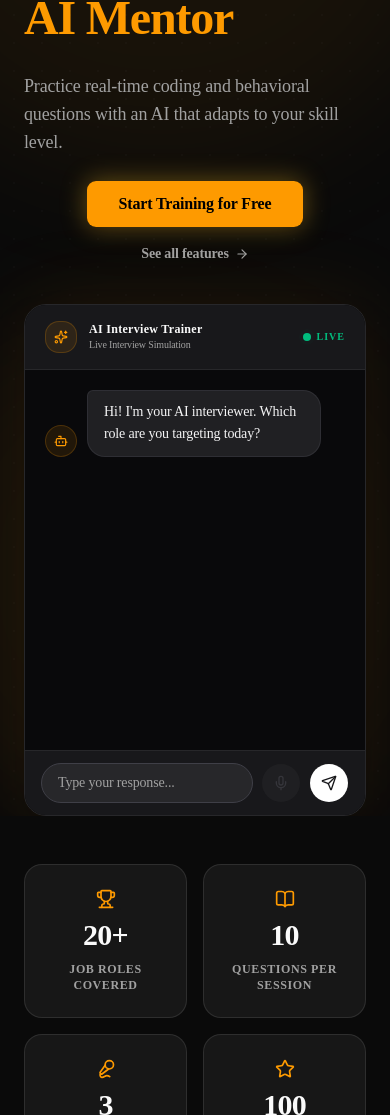
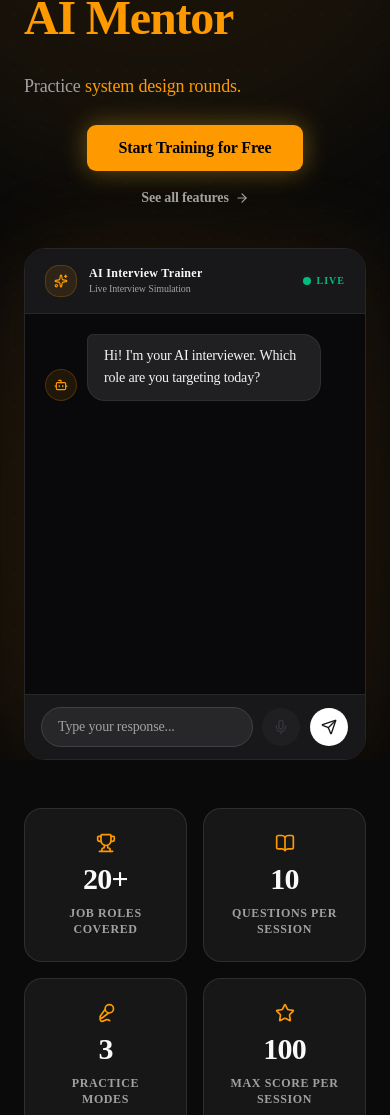
Before and after one commit to ShreyashMishra10/AI-Interview-Trainer, a Next.js app: page / in a window 390 px wide. Shown: the part 372-1487 px from the top of the page. Built offline with nearby package versions, Linux system fonts and the light colour scheme; no server answers.

Commit message:
Feat: Replace generic animations with distinct hero keyframes, typewriter subheading, CountUp stats, and Antimetal-style scroll reveals

```diff
--- a/app/(marketing)/globals.css
+++ b/app/(marketing)/globals.css
@@ -12,6 +12,11 @@
 .animate-marquee {
   animation: marquee 40s linear infinite;
 }
+
+.marquee-track:hover .animate-marquee {
+  animation-play-state: paused;
+}
+
 @layer utilities {
   .no-scrollbar::-webkit-scrollbar {
     display: none;
@@ -21,15 +26,47 @@
     scrollbar-width: none;
   }
 }
-@keyframes fadeInUp {
-  from {
-    opacity: 0;
-    transform: translateY(20px);
-  }
-  to {
-    opacity: 1;
-    transform: translateY(0);
-  }
+
+/* ── Hero animations ─────────────────────────────────────────── */
+
+/* Badge/label — slides in from the left */
+@keyframes slideFromLeft {
+  from { opacity: 0; transform: translateX(-22px); }
+  to   { opacity: 1; transform: translateX(0);     }
+}
+
+/* Headings — sharp vertical rise with expressive ease */
+@keyframes sharpRise {
+  from { opacity: 0; transform: translateY(36px); }
+  to   { opacity: 1; transform: translateY(0);    }
+}
+
+/* Body copy — blurs into focus */
+@keyframes focusIn {
+  from { opacity: 0; filter: blur(6px); transform: translateY(8px); }
+  to   { opacity: 1; filter: blur(0);  transform: translateY(0);    }
+}
+
+/* CTAs — spring-bounce entry */
+@keyframes springPop {
+  0%   { opacity: 0; transform: scale(0.88); }
+  62%  { opacity: 1; transform: scale(1.04); }
+  100% { opacity: 1; transform: scale(1);    }
+}
+
+/* ── Scroll-reveal keyframes ─────────────────────────────────── */
+
+/* Default: crisp upward wipe for text/content blocks */
+@keyframes wipeUp {
+  from { opacity: 0; transform: translateY(44px); }
+  to   { opacity: 1; transform: translateY(0);    }
+}
+
+/* Pop: for cards — lifts slightly then settles */
+@keyframes cardPop {
+  0%   { opacity: 0; transform: translateY(24px) scale(0.96); }
+  60%  { opacity: 1; transform: translateY(-3px) scale(1.01); }
+  100% {             transform: translateY(0)    scale(1);    }
 }
 
 @keyframes drawLine {
@@ -37,14 +74,36 @@
   to { height: 100%; }
 }
 
+/* ── Hero utility classes ────────────────────────────────────── */
+
+.animate-from-left {
+  animation: slideFromLeft 0.55s cubic-bezier(0.25, 0.46, 0.45, 0.94) both;
+}
+
 .animate-reveal {
-  opacity: 0;
-  animation: fadeInUp 0.8s ease-out forwards;
+  animation: sharpRise 0.75s cubic-bezier(0.16, 1, 0.3, 1) both;
+}
+
+.animate-focus-in {
+  animation: focusIn 0.85s cubic-bezier(0.25, 0.46, 0.45, 0.94) both;
+}
+
+.animate-spring {
+  animation: springPop 0.65s cubic-bezier(0.34, 1.56, 0.64, 1) both;
 }
 
 .animate-line {
   animation: drawLine 1s ease-in-out forwards;
 }
+
+@keyframes blink {
+  0%, 100% { opacity: 1; }
+  50%      { opacity: 0; }
+}
+.animate-blink {
+  animation: blink 1s step-end infinite;
+}
+
 
 @theme inline {
   --color-background: var(--background);
--- a/app/(marketing)/page.tsx
+++ b/app/(marketing)/page.tsx
@@ -8,6 +8,8 @@ import {
   Mic2, FileText, Languages, BarChart3, Radio, Zap,
   ArrowRight, Star, BookOpen, Trophy,
 } from "lucide-react";
+import { TypewriterText } from "@/components/TypewriterText";
+import { CountUp } from "@/components/CountUp";
 import Link from "next/link";
 
 /* ── SEO Metadata ──────────────────────────────────────────── */
@@ -177,7 +179,7 @@ export default async function Home() {
         {/* Hero text — centered when logged in, left-aligned when not */}
         <div className={`space-y-6 relative z-10 self-center ${isLoggedIn ? "w-full text-center flex flex-col items-center" : "flex-1"}`}>
           <div
-            className="animate-reveal inline-flex items-center gap-2 bg-amber-500/10 border border-amber-500/20 rounded-full px-4 py-1.5"
+            className="animate-from-left inline-flex items-center gap-2 bg-amber-500/10 border border-amber-500/20 rounded-full px-4 py-1.5"
             style={{ animationDelay: "0ms" }}
           >
             <Zap size={12} className="text-amber-500" aria-hidden />
@@ -195,16 +197,15 @@ export default async function Home() {
           </h1>
 
           <p
-            className="animate-reveal text-lg text-muted-foreground max-w-xl"
-            style={{ animationDelay: "300ms" }}
+            className="animate-focus-in text-lg text-muted-foreground max-w-xl"
+            style={{ animationDelay: "320ms" }}
           >
-            Practice real-time coding and behavioral questions with an AI that
-            adapts to your skill level.
+            Practice <TypewriterText />
           </p>
 
           <div
-            className="animate-reveal flex flex-col sm:flex-row items-center gap-4"
-            style={{ animationDelay: "450ms" }}
+            className="animate-spring flex flex-col sm:flex-row items-center gap-4"
+            style={{ animationDelay: "500ms" }}
           >
             {isLoggedIn ? (
               <Link href="/dashboard">
@@ -248,10 +249,10 @@ export default async function Home() {
         <div className="max-w-[1100px] mx-auto px-6 lg:px-20">
           <div className="grid grid-cols-2 sm:grid-cols-4 gap-4">
             {STATS.map((s, i) => (
-              <Reveal key={s.label} delay={i * 80}>
+              <Reveal key={s.label} delay={i * 90} variant="pop">
                 <div className="bg-white dark:bg-card border border-zinc-200 dark:border-border rounded-2xl p-6 shadow-sm dark:shadow-none flex flex-col items-center text-center gap-2 hover:border-amber-500/30 hover:shadow-[0_0_30px_rgba(251,191,36,0.07)] transition-all duration-300">
                   <div className="text-amber-500">{s.icon}</div>
-                  <div className="text-3xl font-bold tracking-tight text-foreground">{s.value}</div>
+                  <div className="text-3xl font-bold tracking-tight text-foreground"><CountUp value={s.value} /></div>
                   <div className="text-xs text-muted-foreground font-bold uppercase tracking-wider">{s.label}</div>
                 </div>
               </Reveal>
@@ -322,7 +323,7 @@ export default async function Home() {
 
           <div className="grid grid-cols-1 sm:grid-cols-2 lg:grid-cols-3 gap-5">
             {FEATURES.map((f, i) => (
-              <Reveal key={f.title} delay={i * 70}>
+              <Reveal key={f.title} delay={i * 80} variant="pop">
                 <div className="bg-white dark:bg-card border border-zinc-200 dark:border-border rounded-2xl p-6 shadow-sm dark:shadow-none hover:border-amber-500/20 hover:shadow-[0_8px_30px_rgba(0,0,0,0.10)] hover:-translate-y-2 transition-all duration-300 h-full">
                   <div className={`w-10 h-10 rounded-xl border flex items-center justify-center mb-4 ${f.bg} ${f.color}`}>
                     {f.icon}
@@ -349,7 +350,7 @@ export default async function Home() {
             Practice across the full modern stack.
           </h2>
         </Reveal>
-        <div className="relative flex" aria-hidden>
+        <div className="relative flex marquee-track" aria-hidden>
           <div className="animate-marquee whitespace-nowrap flex items-center gap-12 lg:gap-24">
             {[...MARQUEE_ITEMS, ...MARQUEE_ITEMS].map((t, i) => (
               <span
@@ -365,7 +366,7 @@ export default async function Home() {
 
       {/* ── EARLY ACCESS CTA ──────────────────────────────────── */}
       <section aria-label="Early access" className="max-w-[1100px] mx-auto px-6 lg:px-20 py-24">
-        <Reveal>
+        <Reveal variant="pop">
           <div className="bg-white dark:bg-card border border-amber-500/20 rounded-3xl p-10 sm:p-14 text-center relative overflow-hidden shadow-sm dark:shadow-none">
             <div className="absolute inset-0 bg-[radial-gradient(ellipse_at_center,rgba(251,191,36,0.05),transparent_70%)]" />
             <div className="relative z-10">
--- /dev/null
+++ b/components/CountUp.tsx
@@ -0,0 +1,53 @@
+"use client";
+
+import { useEffect, useRef, useState } from "react";
+
+function parse(value: string): { target: number; suffix: string } {
+  const match = value.match(/^(\d+)(\D*)$/);
+  return match
+    ? { target: parseInt(match[1], 10), suffix: match[2] }
+    : { target: 0, suffix: "" };
+}
+
+export function CountUp({ value }: { value: string }) {
+  const { target, suffix } = parse(value);
+  const [count, setCount] = useState(0);
+  const ref = useRef<HTMLSpanElement>(null);
+  const started = useRef(false);
+
+  useEffect(() => {
+    const el = ref.current;
+    if (!el) return;
+
+    const observer = new IntersectionObserver(
+      ([entry]) => {
+        if (entry.isIntersecting && !started.current) {
+          started.current = true;
+          observer.disconnect();
+
+          const duration = 1400;
+          const startTime = performance.now();
+
+          function tick(now: number) {
+            const progress = Math.min((now - startTime) / duration, 1);
+            const eased = 1 - (1 - progress) * (1 - progress);
+            setCount(Math.round(eased * target));
+            if (progress < 1) requestAnimationFrame(tick);
+          }
+
+          requestAnimationFrame(tick);
+        }
+      },
+      { threshold: 0.3 }
+    );
+
+    observer.observe(el);
+    return () => observer.disconnect();
+  }, [target]);
+
+  return (
+    <span ref={ref}>
+      {count}{suffix}
+    </span>
+  );
+}
--- a/components/Reveal.tsx
+++ b/components/Reveal.tsx
@@ -1,15 +1,31 @@
 "use client";
 
 import { useEffect, useRef } from "react";
+
+type RevealVariant = "rise" | "pop" | "fade";
+
+const INITIAL_TRANSFORM: Record<RevealVariant, string> = {
+  rise: "translateY(24px)",
+  pop:  "translateY(16px) scale(0.97)",
+  fade: "translateY(8px)",
+};
+
+const EASING: Record<RevealVariant, string> = {
+  rise: "cubic-bezier(0.16, 1, 0.3, 1)",
+  pop:  "cubic-bezier(0.34, 1.56, 0.64, 1)",
+  fade: "cubic-bezier(0.25, 0.46, 0.45, 0.94)",
+};
 
 export function Reveal({
   children,
   delay = 0,
   className = "",
+  variant = "rise",
 }: {
   children: React.ReactNode;
   delay?: number;
   className?: string;
+  variant?: RevealVariant;
 }) {
   const ref = useRef<HTMLDivElement>(null);
 
@@ -20,11 +36,11 @@ export function Reveal({
       ([entry]) => {
         if (entry.isIntersecting) {
           el.style.opacity = "1";
-          el.style.transform = "translateY(0)";
+          el.style.transform = "translateY(0) scale(1)";
           observer.disconnect();
         }
       },
-      { threshold: 0.12 }
+      { threshold: 0.1 }
     );
     observer.observe(el);
     return () => observer.disconnect();
@@ -35,8 +51,8 @@ export function Reveal({
       ref={ref}
       style={{
         opacity: 0,
-        transform: "translateY(28px)",
-        transition: `opacity 0.7s ease ${delay}ms, transform 0.7s ease ${delay}ms`,
+        transform: INITIAL_TRANSFORM[variant],
+        transition: `opacity 0.7s ${EASING[variant]} ${delay}ms, transform 0.7s ${EASING[variant]} ${delay}ms`,
       }}
       className={className}
     >
--- /dev/null
+++ b/components/TypewriterText.tsx
@@ -0,0 +1,58 @@
+"use client";
+
+import { useState, useEffect } from "react";
+
+const PHRASES = [
+  "real-time coding interviews.",
+  "system design rounds.",
+  "behavioral questions.",
+  "DSA & algorithms live.",
+  "mock interviews with AI feedback.",
+];
+
+export function TypewriterText() {
+  const [displayed, setDisplayed] = useState("");
+  const [phraseIdx, setPhraseIdx] = useState(0);
+  const [isDeleting, setIsDeleting] = useState(false);
+  const [isPaused, setIsPaused] = useState(false);
+
+  useEffect(() => {
+    const current = PHRASES[phraseIdx];
+
+    if (isPaused) {
+      const t = setTimeout(() => {
+        setIsPaused(false);
+        setIsDeleting(true);
+      }, 1800);
+      return () => clearTimeout(t);
+    }
+
+    if (isDeleting) {
+      if (displayed.length === 0) {
+        setIsDeleting(false);
+        setPhraseIdx((i) => (i + 1) % PHRASES.length);
+        return;
+      }
+      const t = setTimeout(() => setDisplayed((d) => d.slice(0, -1)), 40);
+      return () => clearTimeout(t);
+    }
+
+    if (displayed.length === current.length) {
+      setIsPaused(true);
+      return;
+    }
+
+    const t = setTimeout(
+      () => setDisplayed(current.slice(0, displayed.length + 1)),
+      65
+    );
+    return () => clearTimeout(t);
+  }, [displayed, phraseIdx, isDeleting, isPaused]);
+
+  return (
+    <>
+      <span className="text-amber-500">{displayed}</span>
+      <span className="inline-block w-[2px] h-[1em] bg-amber-500 ml-0.5 animate-blink align-middle" />
+    </>
+  );
+}
```
